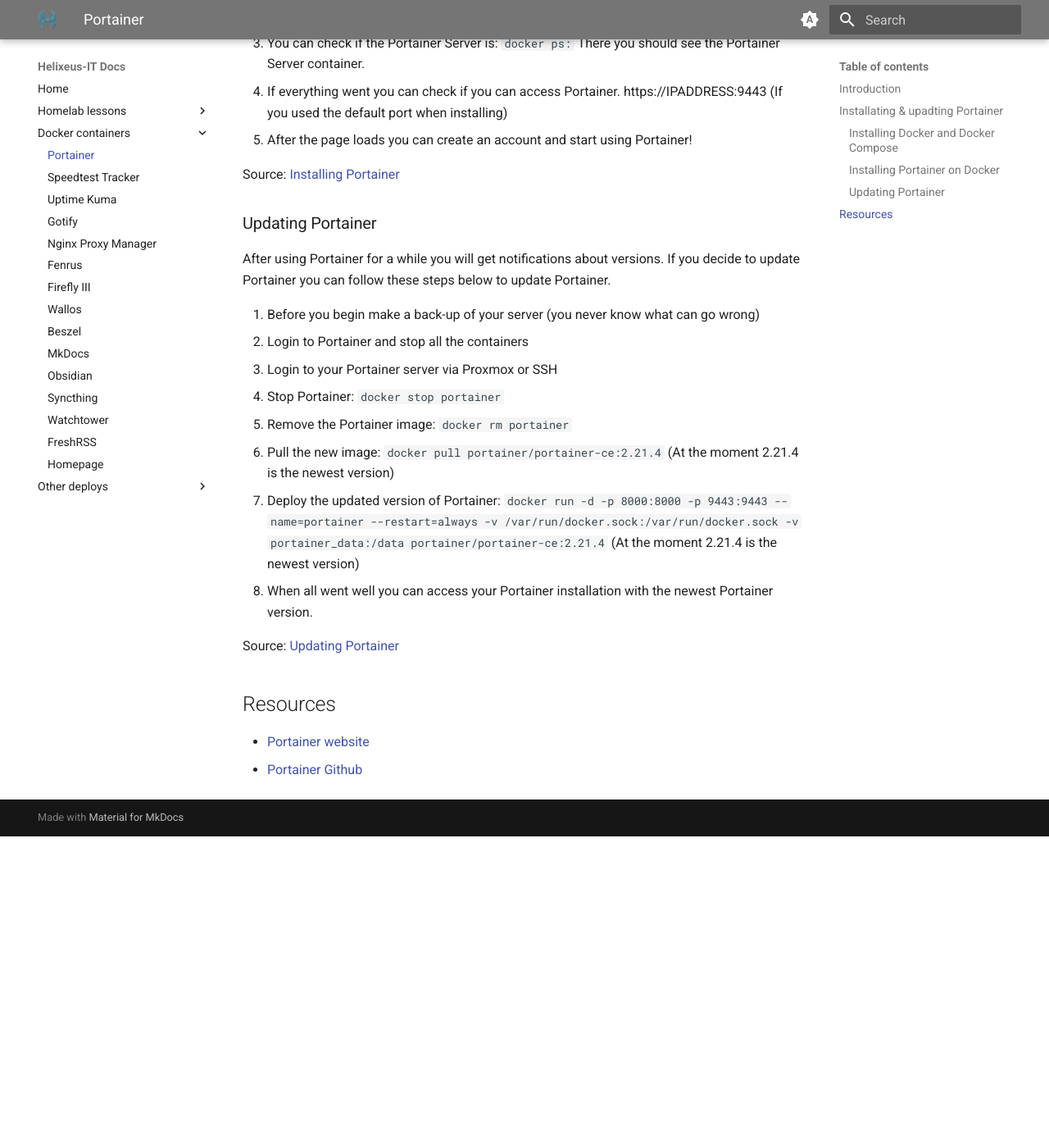
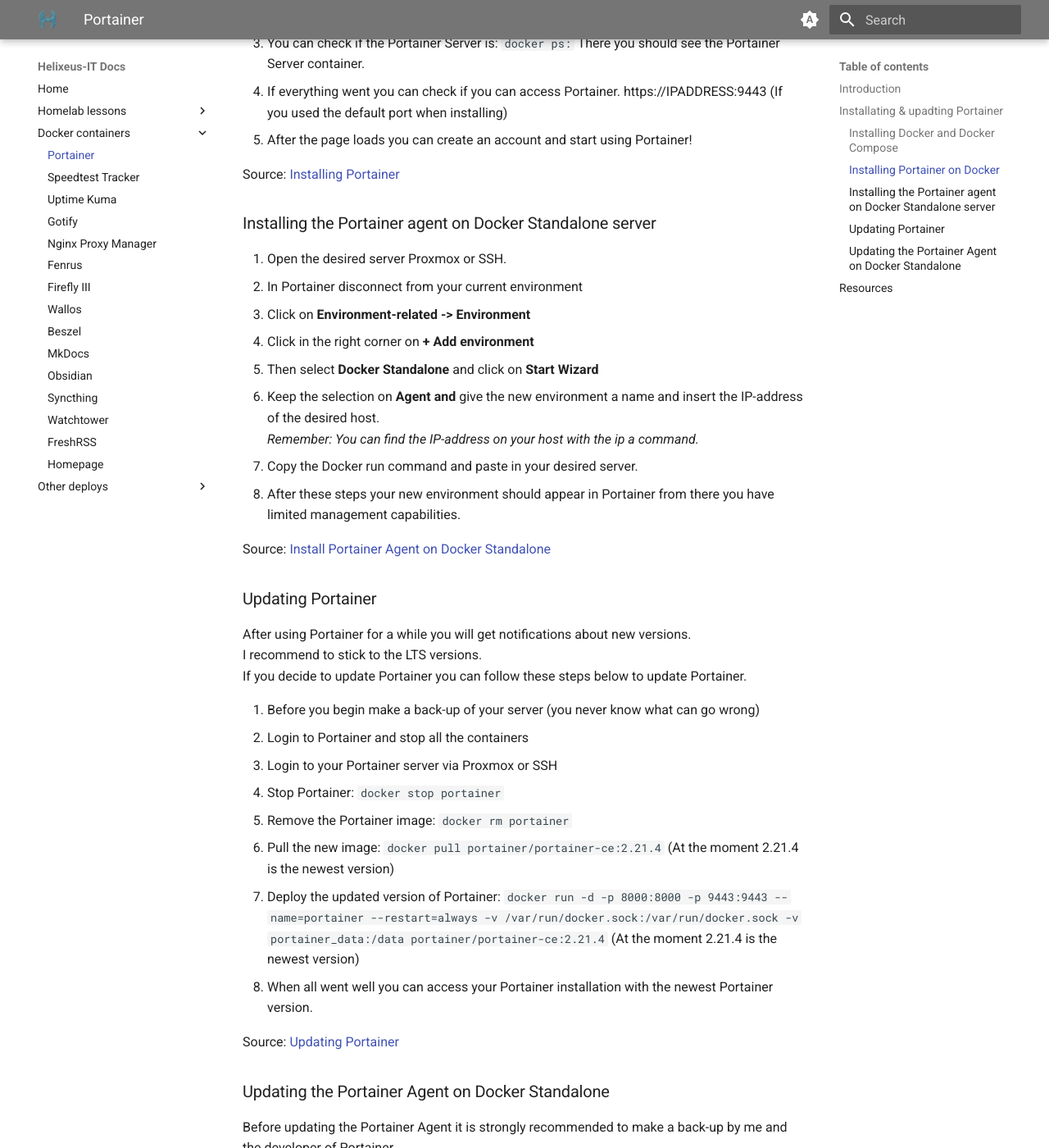
Before and after one commit to JustHelixia/mkdocs, an MkDocs documentation site: the page built from docs/portainer.md, in a window 1280 px wide and 1400 px high, scrolled down 964 px. Shown: the whole window at 82% size. Built offline with MkDocs 1.6.1 and Material for MkDocs 9.7.7, drawn with Linux system fonts in a browser that asks for light colours; before the commit the page ends 1984 px from its top, so only the background shows below that; some of the changed text lies outside the part shown.

Commit message:
Portainer.md - added instructions to install and update the Portainer Agent

```diff
--- a/docs/portainer.md
+++ b/docs/portainer.md
@@ -29,9 +29,22 @@ Since it was a new VM I needed to get Docker to install Portainer and get it run
 
 Source: [Installing Portainer](https://docs.portainer.io/start/install-ce/server/docker/linux)
 
+### Installing the Portainer agent on Docker Standalone server
+1. Open the desired server Proxmox or SSH.
+2. In Portainer disconnect from your current environment
+3. Click on **Environment-related -> Environment**
+4. Click in the right corner on **+ Add environment**
+5. Then select **Docker Standalone** and click on **Start Wizard**
+6. Keep the selection on **Agent and** give the new environment a name and insert the IP-address of the desired host.
+*Remember: You can find the IP-address on your host with the ip a command.*
+7. Copy the Docker run command and paste in your desired server.
+8. After these steps your new environment should appear in Portainer from there you have limited management capabilities.
+
+Source: [Install Portainer Agent on Docker Standalone](https://docs.portainer.io/admin/environments/add/docker/agent)
 
 ### Updating Portainer
-After using Portainer for a while you will get notifications about versions.
+After using Portainer for a while you will get notifications about new versions.
+I recommend to stick to the LTS versions.
 If you decide to update Portainer you can follow these steps below to update Portainer.
 
 1. Before you begin make a back-up of your server (you never know what can go wrong)
@@ -45,6 +58,21 @@ If you decide to update Portainer you can follow these steps below to update Por
 
 Source: [Updating Portainer](https://docs.portainer.io/start/upgrade)
 
+### Updating the Portainer Agent on Docker Standalone
+Before updating the Portainer Agent it is strongly recommended to make a back-up by me and the developer of Portainer.
+Perform these steps on the host where the Portainer Agent is installed.
+
+1. Open the server in ProxMox or SSH to the server.
+2. Stop the Docker container: `docker stop portainer_agent`.
+3. Remove the Docker container: `docker rm portainer_agent`.
+4. Pull the new image for the Portainer Agent: `docker pull portainer/agent:lts`.
+5. Run the new Docker container: `docker run -d -p 9001:9001 --name portainer_agent --restart=always -v /var/run/docker.sock:/var/run/docker.sock -v /var/lib/docker/volumes:/var/lib/docker/volumes portainer/agent:lts`.
+6. In Portainer the environment should now show the new version and you should to connect to the updated environment.
+
+Source: [Updating on Docker Standalone](https://docs.portainer.io/start/upgrade/docker)
+
 ## Resources
 - [Portainer website](https://www.portainer.io/)
 - [Portainer Github](https://github.com/portainer/portainer)
+- [Install Portainer Agent on Docker Standalone](https://docs.portainer.io/admin/environments/add/docker/agent)
+- [Updating on Docker Standalone](https://docs.portainer.io/start/upgrade/docker)
```
